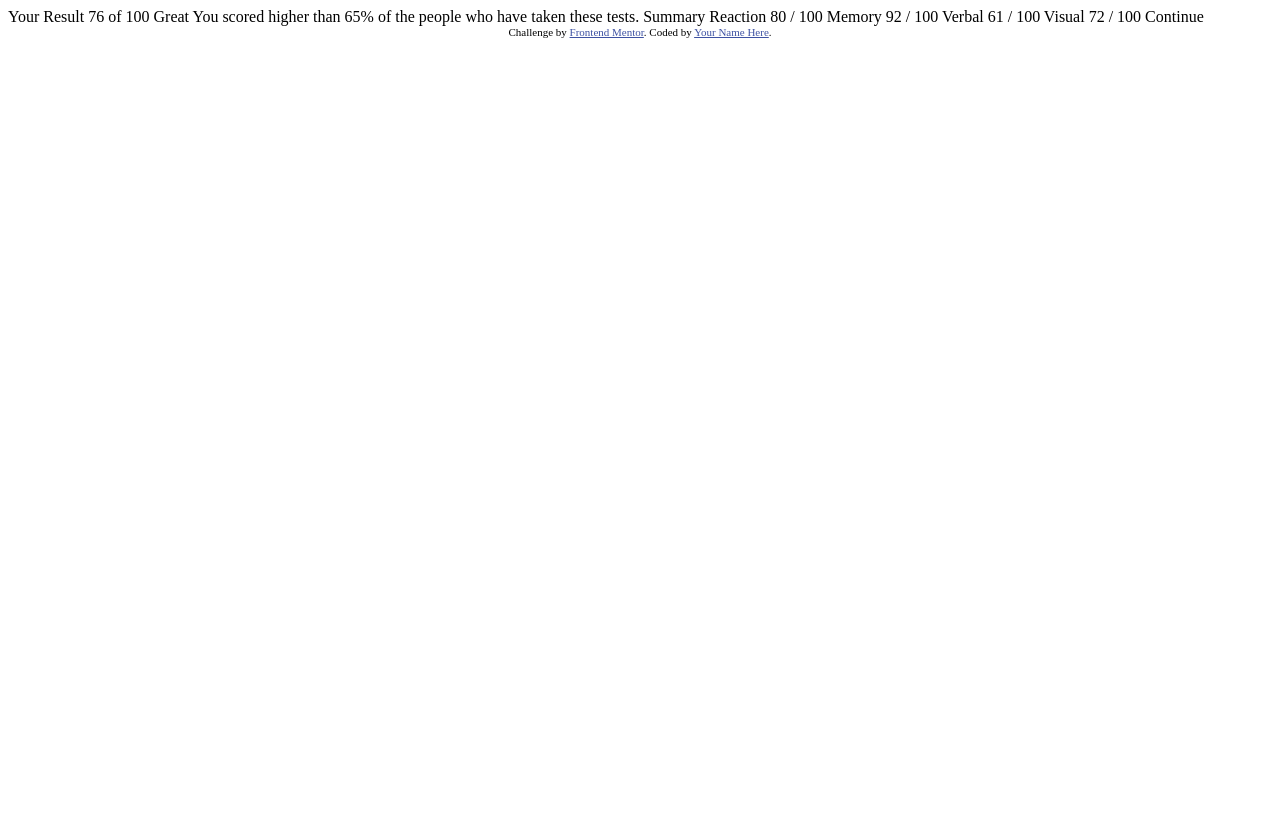
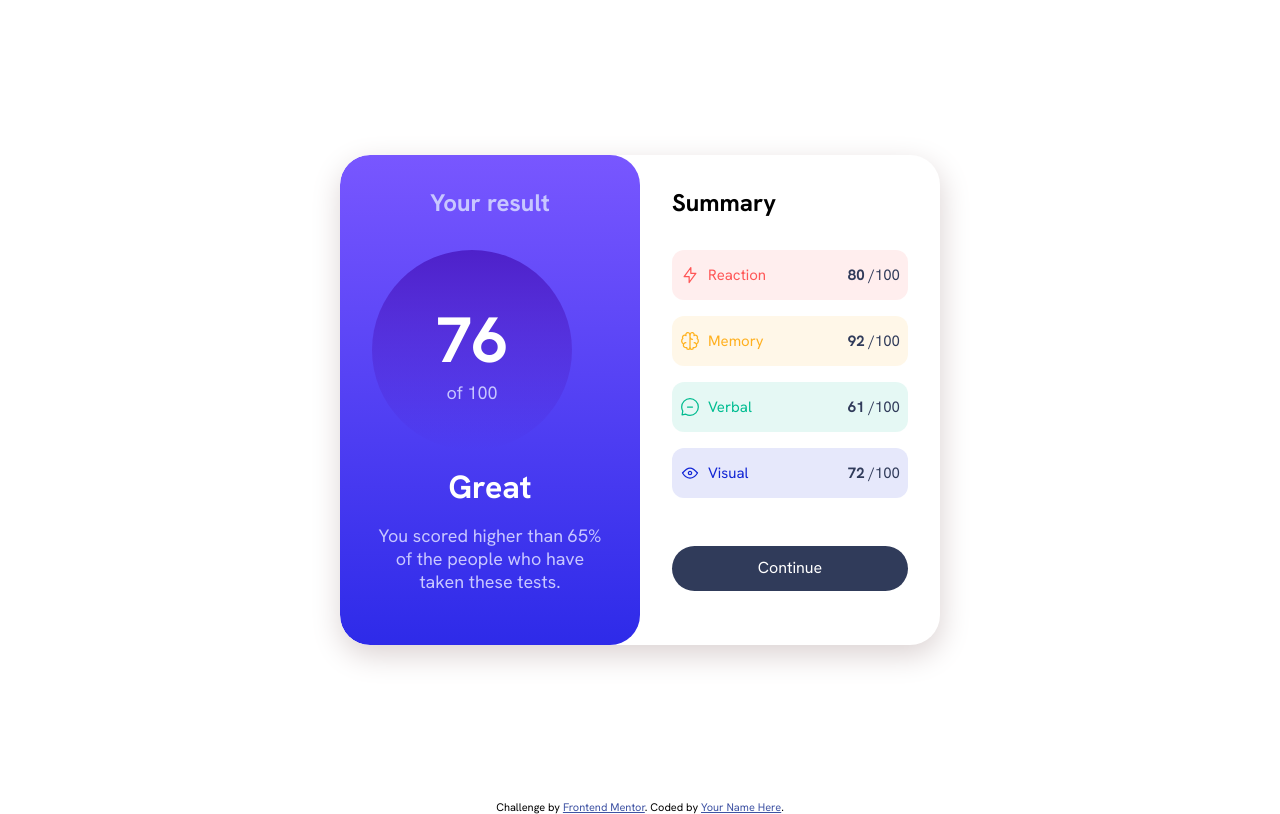
Before and after one commit to MasterPM/results-summary-component-main, a plain HTML site: page index.html in a window 1280 px wide. Drawn offline with Linux system fonts and the light colour scheme.

Commit message:
update file to git

```diff
--- a/index.html
+++ b/index.html
@@ -8,38 +8,271 @@
 
   <title>Frontend Mentor | Results summary component</title>
 
-  <!-- Feel free to remove these styles or customise in your own stylesheet 👍 -->
+
   <style>
-    .attribution { font-size: 11px; text-align: center; }
-    .attribution a { color: hsl(228, 45%, 44%); }
+    .footer { font-size: 11px; text-align: center; }
+    .footer a { color: hsl(228, 45%, 44%); }
+    *{
+    margin: 0;
+    padding:0;
+    box-sizing: border-box;
+    font-family: main;
+
+}
+
+:root {
+    --Lightred: hsl(0, 100%, 67%);
+    --Lightredg1: hsl(0, 100%, 67%,0.1);
+    --Orangeyyellow: hsl(39, 100%, 56%);
+    --Orangeyyellowg2: hsl(39, 100%, 56%,0.1);
+    --Greenteal: hsl(166, 100%, 37%);
+    --Greentealg3: hsl(166, 100%, 37%,0.1);
+    --Cobaltblue: hsl(234, 85%, 45%);
+    --Cobaltblueg4: hsl(234, 85%, 45%,0.1);
+
+    /* gradient   */
+    --Lightslatebluebg: hsl(252, 100%, 67%);
+    --Lightroyalbluebg: hsl(241, 81%, 54%);
+    --VioletblueCC: hsla(256, 72%, 46%, 1);
+    --PersianblueCC: hsla(241, 72%, 46%, 0);
+
+
+    --White: hsl(0, 0%, 100%);
+    --Paleblue: hsl(221, 100%, 96%);
+    --Lightlavender: hsl(241, 100%, 89%);
+    --Darkgraybluebtn: hsl(224, 30%, 27%);
+
+
+    }
+    @font-face {
+      font-family:main;
+      src: url(/assets/fonts/HankenGrotesk-VariableFont_wght.ttf);
+    }
+
+      main{
+        min-height: 100vh;
+        display: grid;
+        place-items: center;
+
+
+      }
+      p{
+        font-size: 18px;
+      }
+      .card{
+        display: grid;
+        grid-template-columns: repeat(2, 1fr);
+        overflow: hidden;
+        width: 600px;
+        height: 490px;
+        border-radius: 30px;
+        background-color: #ffff;
+        box-shadow: 1px 10px 30px #dbd2d2;
+      }
+      @media only screen and (max-width: 375px) {
+          main{
+            width: 100%;
+            height: 100%;
+          }
+        .card{
+            display:grid;
+            grid-template-columns: repeat(1,fr);
+          }
+      }
+      .card-items-bg{
+        padding: 1rem;
+        background-image: linear-gradient(var(--Lightslatebluebg),var(--Lightroyalbluebg));
+        color: #ffff;
+        text-align: center;
+        width: 300px;
+        height: 100%;
+        border-radius: 30px;
+      }
+
+      .card-items-bg h1{
+        padding: 1rem;
+        padding: unset;
+
+      }
+      .card-items-bg p{
+        font-size: 18px;
+      }
+      .card-items-bg h2{
+        padding: 1rem;
+        color: var(--Lightlavender);
+      }
+
+      .card-items-bg .circle{
+        border-radius: 50%;
+        height: 200px;
+        width: 200px;
+        margin: 1rem;
+        padding: 3rem;
+        text-align: center;
+        justify-content: center;
+        background-image: linear-gradient(var(--VioletblueCC),var(--PersianblueCC));
+        overflow: hidden;
+      }
+      .card-items-bg .circle .num{
+        font-weight: 700;
+        font-size: 4rem;
+        display: block;
+      }
+      .card-items-bg .circle p{
+        padding: unset;
+      }
+      .card-items-bg p{
+        color: var(--Lightlavender);
+        font-size: 18px;
+        padding: 1rem;
+      }
+      /* 2 box  */
+      .card-items{
+        padding: 2rem;
+
+
+      }
+      .card-items .score-board{
+        margin-top: 2rem;
+        margin-bottom: 3rem;
+      }
+      .card-items .score-board .s-items{
+        display: flex;
+        justify-content: space-between;
+        align-items: center;
+        height: 50px;
+        padding: .5rem;
+        font-size: 15px;
+        margin-bottom: 1rem;
+        border-radius: 12px;
+        color:var(--Darkgraybluebtn);
+      }
+      .s-items .category{
+        display: flex;
+      }
+      .s-items .score{
+        color: var(--Darkgraybluebtn);
+      }
+      .s-items .score span{
+          font-weight: 700;
+          color:var(--Darkgraybluebtn);
+      }
+      .category img{
+        margin-right: .5rem;
+      }
+
+      .card-items .score-board .bg1{
+        color: var(--Lightred);
+        background-color: var(--Lightredg1);
+      }
+      .card-items .score-board .bg2{
+        color: var(--Orangeyyellow);
+        background-color: var(--Orangeyyellowg2);
+      }
+      .card-items .score-board .bg3{
+        color: var(--Greenteal);
+        background-color: var(--Greentealg3);
+      }
+      .card-items .score-board .bg4{
+        color: var(--Cobaltblue);
+        background-color: var(--Cobaltblueg4);
+      }
+      .card-items a{
+        background-color: var(--Darkgraybluebtn);
+        color: #ffff;
+        display: block;
+        text-align: center;
+        padding-top: .7rem;
+        width: 100%;
+        height: 45px;
+        border-radius: 30px;
+        transition: 1s;
+      }
+      .card-items a:hover{
+        background-color: unset;
+        color: var(--Darkgraybluebtn);
+        border: 1px solid var(--Darkgraybluebtn);
+        font-weight: 700;
+      }
+
+
+
+
   </style>
 </head>
 <body>
+<main>
+  <div class="card">
+    <div class="card-items-bg">
+      <h2>Your result</h2>
 
-  Your Result
-  76
-  of 100
+      <!-- round box  -->
+      <div class="circle">
+        <div class="num">76</div>
+        <p>of 100</p>
+      </div>
 
-  Great
-  You scored higher than 65% of the people who have taken these tests.
+      <!-- txt -->
+      <h1>Great</h1>
+      <p>You scored higher than 65% of the people who have taken these tests.
+      </p>
 
-  Summary
+    </div>
+    <div class="card-items">
+        <h2>Summary</h2>
+        <div class="score-board">
+          <div class="s-items bg1">
+            <div class="category">
+              <img src="/assets/images/icon-reaction.svg" alt="">
+            Reaction
+            </div>
+            <div class="score">
+              <span>80</span>
+            /100
+          </div>
+        </div>
+        <div class="s-items bg2">
+          <div class="category">
+            <img src="/assets/images/icon-memory.svg" alt="">
+          Memory
+          </div>
+          <div class="score">
+            <span>92</span>
+          /100
+        </div>
+      </div>
+      <div class="s-items bg3">
+        <div class="category">
+          <img src="/assets/images/icon-verbal.svg" alt="">
+        Verbal
+        </div>
+        <div class="score">
+          <span>61</span>
+        /100
+      </div>
+    </div>
+    <div class="s-items bg4">
+      <div class="category">
+        <img src="/assets/images/icon-visual.svg" alt="">
+      Visual
+      </div>
+      <div class="score">
+        <span>72</span>
+      /100
+    </div>
+  </div>
 
-  Reaction
-  80 / 100
+      </div>
 
-  Memory
-  92 / 100
+        <a class="botton">Continue</a>
+    </div>
+  </div>
 
-  Verbal
-  61 / 100
+</main>
 
-  Visual
-  72 / 100
 
-  Continue
 
-  <div class="attribution">
+  <div class="footer">
     Challenge by <a href="https://www.frontendmentor.io?ref=challenge" target="_blank">Frontend Mentor</a>.
     Coded by <a href="#">Your Name Here</a>.
   </div>
--- /dev/null
+++ b/mystyle.css
@@ -0,0 +1,5 @@
+*{
+    margin: 0;
+    padding:0;
+    box-sizing: border-box;
+}
```
Also changed, not shown: assets/images/Screenshot.png (added), 2 other files.
